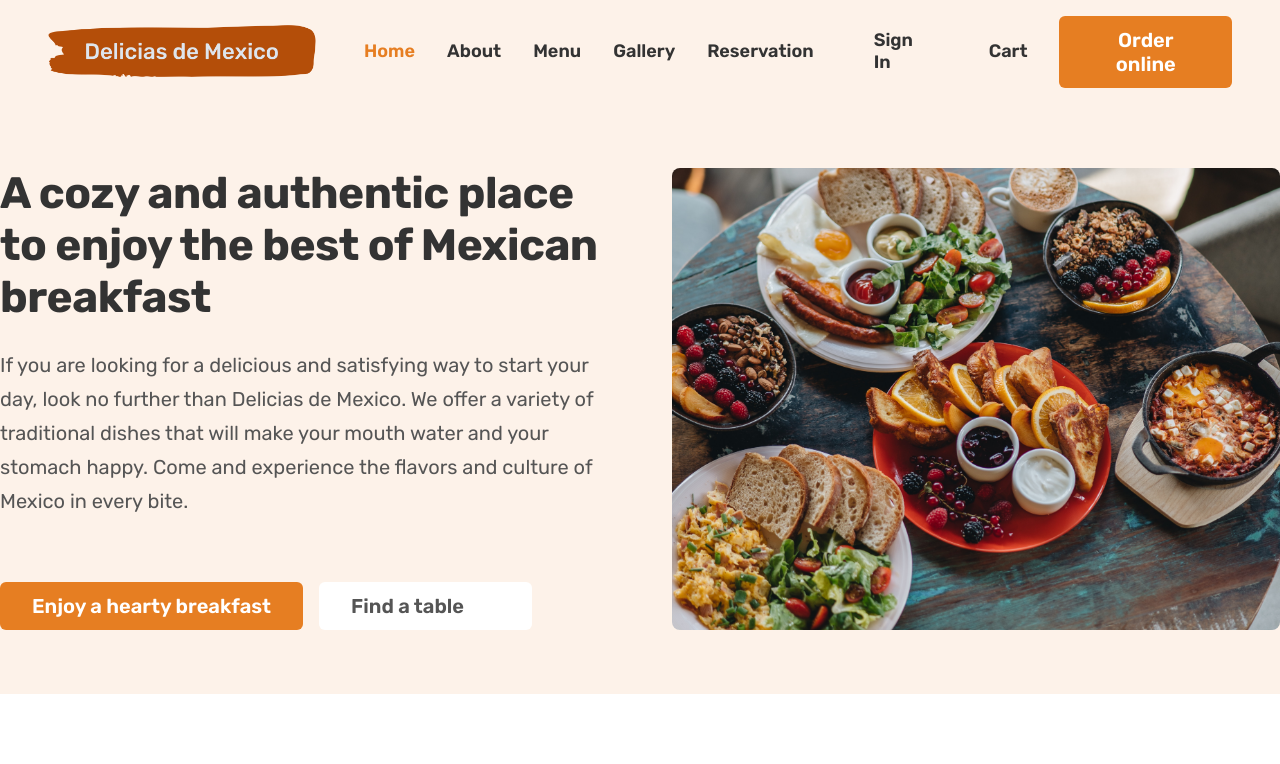
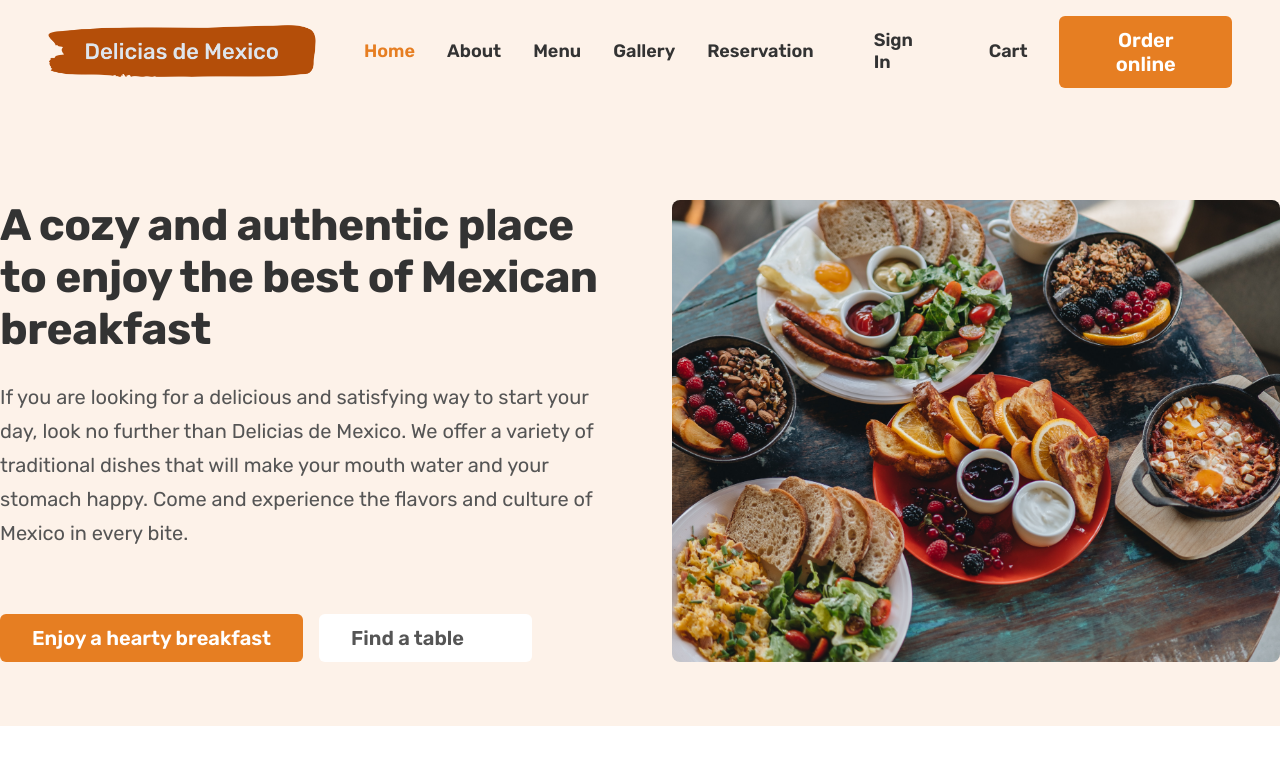
Before and after one commit to ngere-k/delicias-de-mexico, a React (Create React App) app: page / in a window 1280 px wide. Shown: the top 764 px of the page. Built offline with nearby package versions, Linux system fonts and the light colour scheme; some icons are missing.

Commit message:
changed .section-hero padding

```diff
--- a/src/components/hero/Hero.scss
+++ b/src/components/hero/Hero.scss
@@ -3,7 +3,7 @@
 
 .section-hero {
   background-color: $color-primary-light-1;
-  padding: 6.4rem 0;
+  padding: 9.6rem 0 6.4rem 0;
 }
 
 .hero {
```
